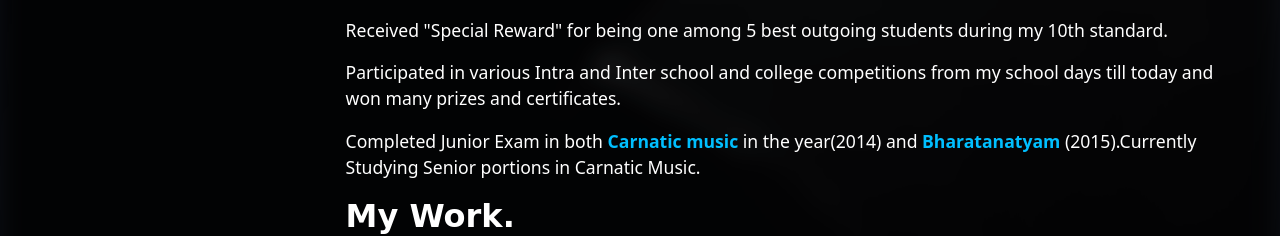
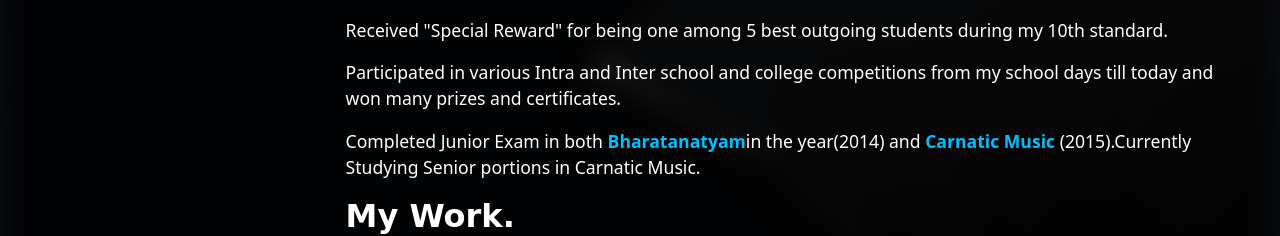
Before and after one commit to Sinchana-Amin/MyPortfolio.gitgub.io, a plain HTML site: page index.html in a window 1280 px wide. Shown: the part 924-1160 px from the top of the page. Drawn offline with nearby package versions, Linux system fonts and the light colour scheme; a script that the page names is missing; a web font is replaced by a local one.

Commit message:
Update index.html

```diff
--- a/index.html
+++ b/index.html
@@ -103,7 +103,7 @@
               I Like To <b><span class="different"> Sing, Dance, Play Badminton and Volley Ball,Travel.</span></b>
               <p>Received <b><span class="different">"HAYAVADHANA PRASHASTHI"</span></b> for <b><span class="different">Best Student of the year 2019-2020 (2nd year)</span></b>,awarded with cash prize.<p>Received "Special Reward" for being one among 5 best outgoing students during my 10th standard.
               <p>Participated in various Intra and Inter school and college competitions from my school days till today and won many prizes and certificates.
-              <p>Completed Junior Exam in both  <b><span class="different">Carnatic music </span></b>in the year(2014) and  <b><span class="different">Bharatanatyam</span></b> (2015).Currently Studying Senior portions in Carnatic Music.
+              <p>Completed Junior Exam in both  <b><span class="different">Bharatanatyam</span></b>in the year(2014) and  <b><span class="different">Carnatic Music</span></b> (2015).Currently Studying Senior portions in Carnatic Music.
             </p>
 
 
```
